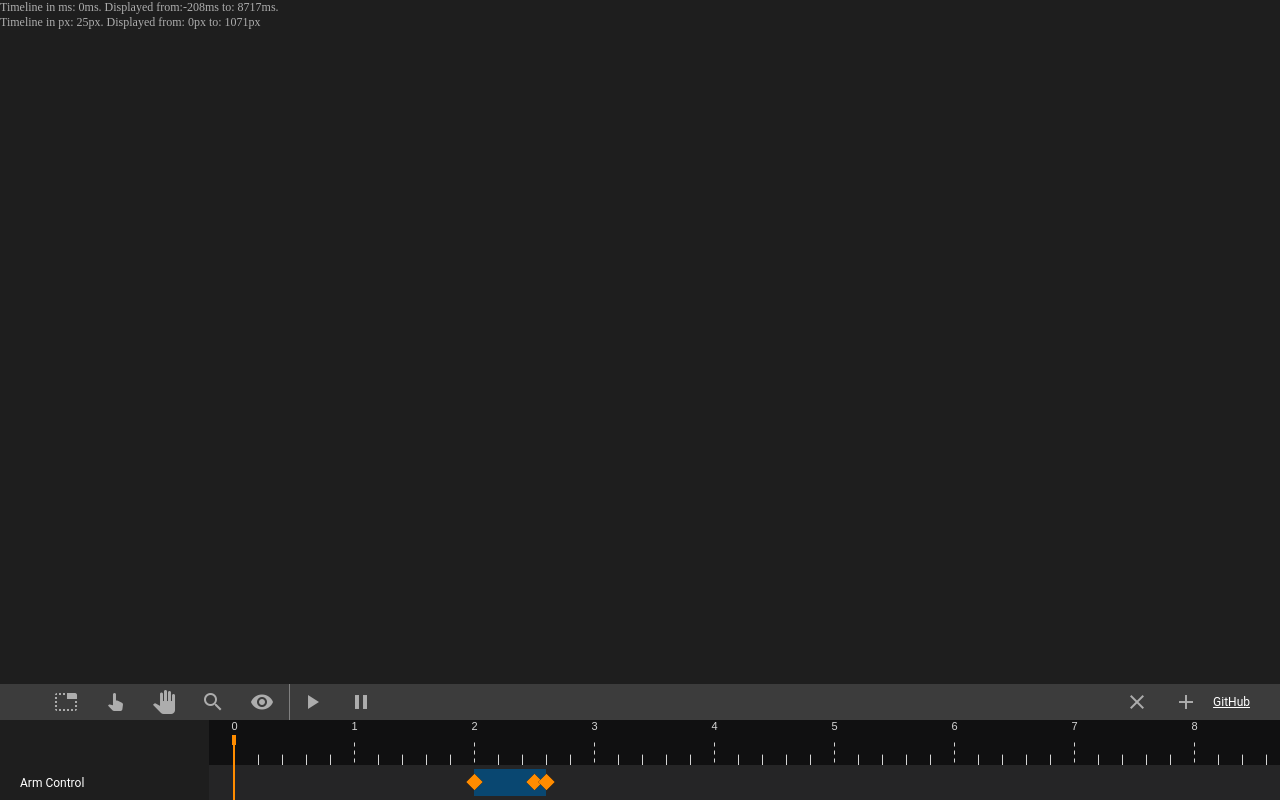
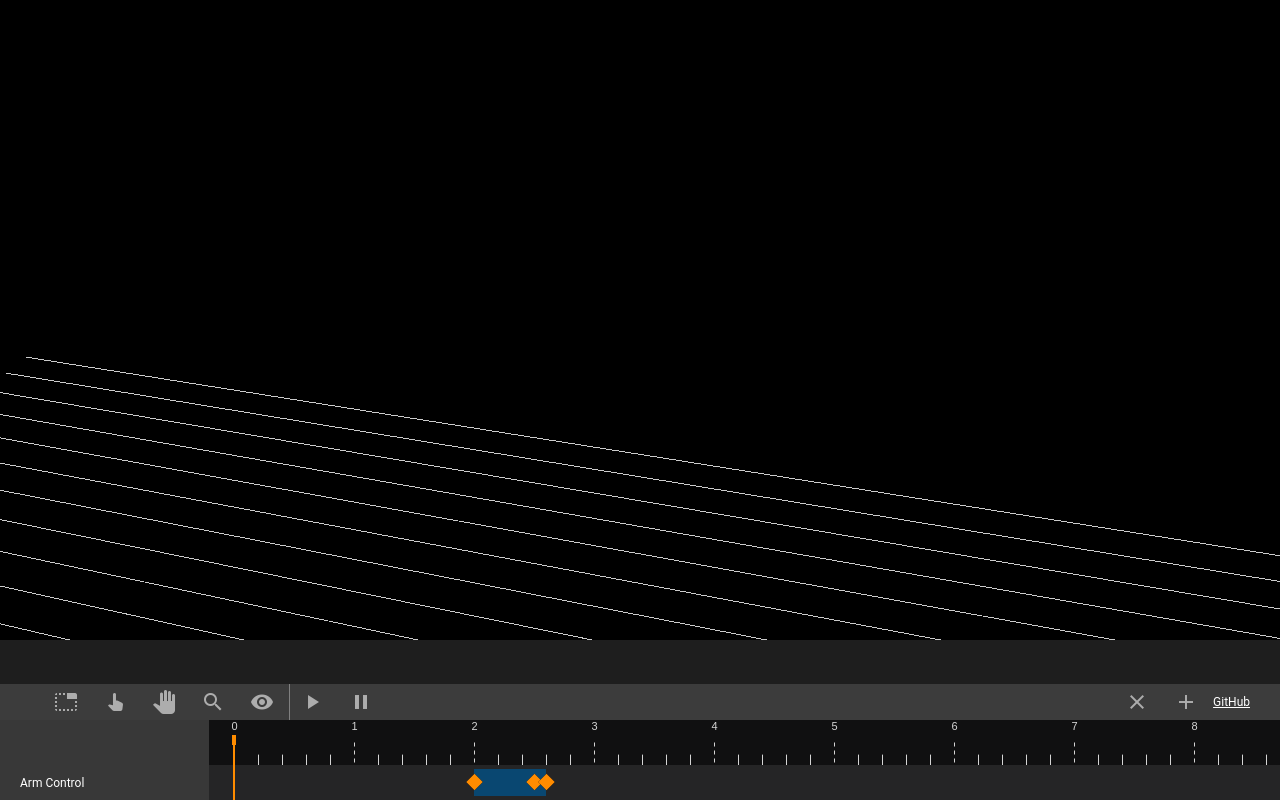
Before and after one commit to pickles976/Grippy, a plain HTML site: page website/index.html in a window 1280 px wide. Drawn offline with nearby package versions, Linux system fonts and the light colour scheme.

Commit message:
Added Three.js

```diff
--- a/website/index.html
+++ b/website/index.html
@@ -3,23 +3,28 @@
 
 <head>
   <title>Animation timeline demo</title>
+
+  <script type="importmap">
+    {
+      "imports": {
+        "three": "https://unpkg.com/three@0.146.0/build/three.module.js",
+        "SAT": "https://unpkg.com/sates6@1.0.0/src/SAT.js"
+      }
+    }
+  </script>
+
   <link rel="stylesheet" href="static/css/index.css">
   <link href="https://fonts.googleapis.com/icon?family=Material+Icons&display=block" rel="stylesheet" />
-  <script src="static/js/animation-timeline.js" module"></script>
+  <script src="static/js/animation-timeline.js" type="module"></script>
+  <script src="static/js/three.js" type="module"></script>
+  <script src="static/js/main.js" type="module"></script>
 </head>
 
 <body>
   <div class="app-container">
 
     <main>
-      <aside></aside>
-      <div class="content">
-        <div id="currentTime"></div>
-        <div class="logs">
-          <div class="output" id="output1"></div>
-          <div class="output" id="output2"></div>
-        </div>
-      </div>
+        <canvas id="canvas" data-engine="three.js r146"></canvas>
     </main>
 
 
@@ -47,9 +52,9 @@
       </button>
       <div style="flex: 1"></div>
       <button class="flex-left button mat-icon material-icons mat-icon-no-color" title="Remove selected keyframe"
-        onclick="removeKeyframe()">close</button>
-      <button class="flex-left button mat-icon material-icons mat-icon-no-color" title="Add new track with the keyframe"
-        onclick="addKeyframe()">add</button>
+        id="removeKeyFrame">close</button>
+      <button id="addKeyFrame" class="flex-left button mat-icon material-icons mat-icon-no-color" title="Add new track with the keyframe"
+        >add</button>
       <div class="links">
         <a class="git-hub-link" href="https://github.com/ievgennaida/animation-timeline-control">GitHub</a>
       </div>
@@ -66,7 +71,6 @@
     </footer>
 
   </div>
-  <script src="static/js/main.js" module"></script>
 </body>
 
 </html>
--- a/website/static/css/index.css
+++ b/website/static/css/index.css
@@ -145,6 +145,7 @@ a {
   height: 100%;
   align-items: stretch;
   align-content: stretch;
+  background-color: #383838;
 }
 
 .content {
@@ -154,3 +155,13 @@ a {
 .scroll-container {
     overflow-y: hidden !important;
 }
+
+.scene-container {
+    height: 100%;
+}
+
+#canvas {
+    width: 100%;
+    height: 100%;
+    display: block;
+ }
--- a/website/static/js/main.js
+++ b/website/static/js/main.js
@@ -41,33 +41,33 @@ document.addEventListener('keydown', function (args) {
   }
 });
 var logMessage = function (message, logPanel = 1) {
-  if (message) {
-    let el = document.getElementById('output' + logPanel);
-    el.innerHTML = message + '<br/>' + el.innerHTML;
-  }
+//   if (message) {
+//     let el = document.getElementById('output' + logPanel);
+//     el.innerHTML = message + '<br/>' + el.innerHTML;
+//   }
 };
 
 var logDraggingMessage = function (object, eventName) {
-  if (object.elements) {
-    logMessage('Keyframe value: ' + object.elements[0].val + '. Selected (' + object.elements.length + ').' + eventName);
-  }
+//   if (object.elements) {
+//     logMessage('Keyframe value: ' + object.elements[0].val + '. Selected (' + object.elements.length + ').' + eventName);
+//   }
 };
 
 timeline.onTimeChanged(function (event) {
   showActivePositionInformation();
 });
 function showActivePositionInformation() {
-  if (timeline) {
-    const fromPx = timeline.scrollLeft;
-    const toPx = timeline.scrollLeft + timeline.getClientWidth();
-    const fromMs = timeline.pxToVal(fromPx - timeline._leftMargin());
-    const toMs = timeline.pxToVal(toPx - timeline._leftMargin());
-    let positionInPixels = timeline.valToPx(timeline.getTime()) + timeline._leftMargin();
-    let message = 'Timeline in ms: ' + timeline.getTime() + 'ms. Displayed from:' + fromMs.toFixed() + 'ms to: ' + toMs.toFixed() + 'ms.';
-    message += '<br>';
-    message += 'Timeline in px: ' + positionInPixels + 'px. Displayed from: ' + fromPx + 'px to: ' + toPx + 'px';
-    document.getElementById('currentTime').innerHTML = message;
-  }
+//   if (timeline) {
+//     const fromPx = timeline.scrollLeft;
+//     const toPx = timeline.scrollLeft + timeline.getClientWidth();
+//     const fromMs = timeline.pxToVal(fromPx - timeline._leftMargin());
+//     const toMs = timeline.pxToVal(toPx - timeline._leftMargin());
+//     let positionInPixels = timeline.valToPx(timeline.getTime()) + timeline._leftMargin();
+//     let message = 'Timeline in ms: ' + timeline.getTime() + 'ms. Displayed from:' + fromMs.toFixed() + 'ms to: ' + toMs.toFixed() + 'ms.';
+//     message += '<br>';
+//     message += 'Timeline in px: ' + positionInPixels + 'px. Displayed from: ' + fromPx + 'px to: ' + toPx + 'px';
+//     document.getElementById('currentTime').innerHTML = message;
+//   }
 }
 timeline.onSelected(function (obj) {
   logMessage('Selected Event: (' + obj.selected.length + '). changed selection :' + obj.changed.length, 2);
@@ -162,7 +162,7 @@ function removeKeyframe() {
     timeline.setModel(currentModel);
   }
 }
-function addKeyframe() {
+export function addKeyframe() {
   if (timeline) {
     // Add keyframe
     const currentModel = timeline.getModel();
@@ -187,10 +187,10 @@ function outlineMouseWheel(event) {
     this.timeline._handleWheelEvent(event);
   }
 }
-playing = false;
-playStep = 50;
+let playing = false;
+let playStep = 50;
 // Automatic tracking should be turned off when user interaction happened.
-trackTimelineMovement = false;
+let trackTimelineMovement = false;
 function onPlayClick(event) {
   playing = true;
   trackTimelineMovement = true;
@@ -238,3 +238,6 @@ function initPlayer() {
 initPlayer();
 showActivePositionInformation();
 window.onresize = showActivePositionInformation;
+
+document.getElementById("addKeyFrame").addEventListener('click', addKeyframe)
+document.getElementById("removeKeyFrame").addEventListener('click', removeKeyframe)
--- /dev/null
+++ b/website/static/js/three.js
@@ -0,0 +1,79 @@
+import * as THREE from 'three';
+
+// grab canvas
+let canvas = document.querySelector('#canvas');
+
+// renderer
+let renderer = new THREE.WebGLRenderer({
+    canvas,
+    logarithmicDepthBuffer: true,
+});
+renderer.outputEncoding = THREE.sRGBEncoding;
+renderer.toneMapping = THREE.ACESFilmicToneMapping;
+renderer.toneMappingExposure = 0.5;
+
+// scene
+let scene = new THREE.Scene();
+scene.fog = new THREE.FogExp2(0xEBE2DB, 0.00003);
+
+// camera
+let camera = new THREE.PerspectiveCamera( 60, window.innerWidth / window.innerHeight, 5, 2000000 );
+camera.position.set(0, 20, 20);
+camera.up.set(0, 0, 1);
+camera.lookAt(0, 0, 0);
+
+// lighting
+const color = 0xFFFFFF;
+const intensity = 0.6;
+const light = new THREE.DirectionalLight(color, intensity);
+light.position.set(-1, 2, 4);
+scene.add(light);
+
+const ambient = new THREE.AmbientLight(color, 0.3);
+scene.add(ambient);
+
+const axesHelper = new THREE.AxesHelper( 10 );
+axesHelper.position.set(0, 0, 0.003)
+scene.add( axesHelper );
+
+// Grid Helper
+const size = 64
+const gridHelper = new THREE.GridHelper( size, size, 0x444444, 0x999999);
+gridHelper.rotateX(Math.PI / 2)
+gridHelper.position.set(0, 0, 0.001)
+scene.add( gridHelper );
+
+function resizeRendererToDisplaySize(renderer) {
+    const canvas = renderer.domElement;
+    const width = canvas.clientWidth;
+    const height = canvas.clientHeight;
+    const needResize = canvas.width !== width || canvas.height !== height;
+    if (needResize) {
+        renderer.setSize(width, height, false);
+    }
+    return needResize;
+}
+
+function render() {
+
+    // fix buffer size
+    if (resizeRendererToDisplaySize(renderer)) {
+        const canvas = renderer.domElement;
+        camera.aspect = canvas.clientWidth / canvas.clientHeight;
+        camera.updateProjectionMatrix();
+    }
+
+    // fix aspect ratio
+    const canvas = renderer.domElement;
+    camera.aspect = canvas.clientWidth / canvas.clientHeight;
+    camera.rotateOnWorldAxis(new THREE.Vector3(0,0,1), 0.01)
+    camera.updateProjectionMatrix();
+
+    // render, or 'create a still image', of the scene
+    renderer.render(scene, camera);
+
+    requestAnimationFrame(render)
+
+}
+
+requestAnimationFrame(render)
```
